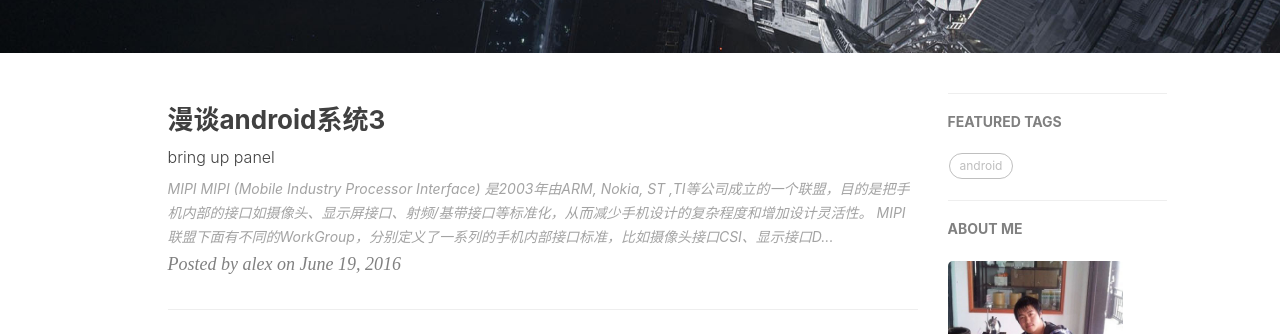
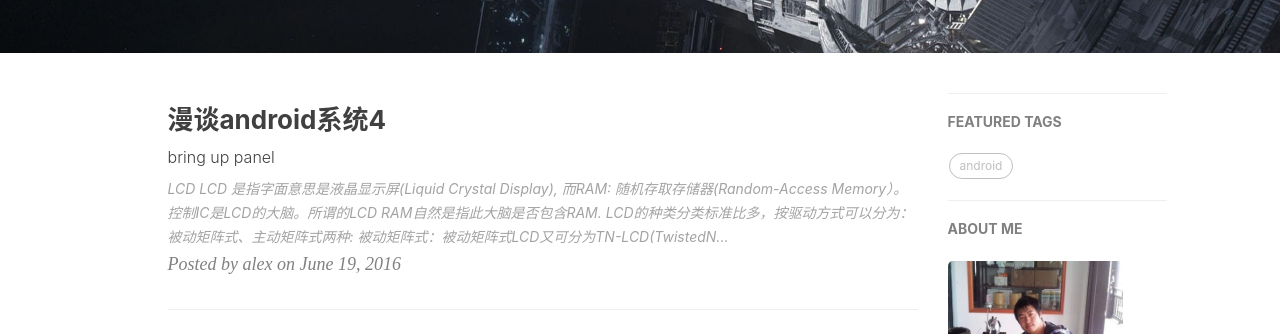
Before and after one commit to sunwujie/NingbinWang.github.io, a Jekyll site: the page built from index.html, in a window 1280 px wide. Shown: the part 365-699 px from the top of the page. Built offline with Jekyll 4.4.1, drawn with Linux system fonts in a browser that asks for light colours; nearby versions of some CDN libraries; the list of posts is cut into pages by our own code; comment, search, counter and statistics services are not loaded; some of the changed lines change nothing that is shown.

Commit message:
[alex][post]lcd

```diff
--- a/_posts/2016-06-19-android-4.md
+++ b/_posts/2016-06-19-android-4.md
@@ -1,6 +1,6 @@
 ---
 layout:     post
-title:      "漫谈android系统3"
+title:      "漫谈android系统4"
 subtitle:   " bring up panel "
 date:       2016-06-19 12:08:00
 author:     "alex"
@@ -9,17 +9,41 @@ catalog: true
 tags:
     - android
 ---
+## LCD
+
+LCD 是指字面意思是液晶显示屏(Liquid Crystal Display), 而RAM: 随机存取存储器(Random-Access Memory）。控制IC是LCD的大脑。所谓的LCD RAM自然是指此大脑是否包含RAM.
+
+LCD的种类分类标准比多，按驱动方式可以分为：被动矩阵式、主动矩阵式两种:
+
+* 被动矩阵式：被动矩阵式LCD又可分为TN-LCD(TwistedNematic-LCD，扭曲向列LCD)、STN—LCD(SuperTN-LCD，超扭曲向列LCD)和DSTN-LCD(Doublelayer STN-LCD，双层超扭曲向列LCD).
+* 主动矩阵式:目前应用比较广泛的主动矩阵式LCD，也称TFT-LCD。TFT-LCD 即是Thin-FilmTransistor Liquid-Crystal Display的缩写(薄膜电晶体液晶显示器)
+
+TFT-LCD 结构侧视图
+
+![](https://raw.githubusercontent.com/NingbinWang/NingbinWang.github.io/master/img/post/mipi/mipi4.png)
+
+其具体的物理定义请参照[Android LCD(一)：LCD基本原理篇 ](http://blog.csdn.net/xubin341719/article/details/9125583)
+
+LCD传输的信号有很多：
+* TTL（主要用于小屏）
+* LVDS，即Low Voltage Differential Signaling，是一种低压差分信号技术接口。克服以TTL电平方式传输宽带高码率数据时功耗大、EMI电磁干扰大等缺点而研制的一种数字视频信号传输方式
+* EDP
+* MIPI（我主要对此有过研究，因此在这个接口上会详细讲述）
+
+PS：基本上作为手机制造商来讲，会使用mipi作为接口，据我现在工作的华硕公司来讲，基本上使用的都是TM、BOE的panel。
+
+想要了解其他的借口信号可以参考[Android LCD(二)：LCD常用接口原理篇](http://blog.csdn.net/xubin341719/article/details/9125799)
 
 ## MIPI
 MIPI (Mobile Industry Processor Interface) 是2003年由ARM, Nokia, ST ,TI等公司成立的一个联盟，目的是把手机内部的接口如摄像头、显示屏接口、射频/基带接口等标准化，从而减少手机设计的复杂程度和增加设计灵活性。 MIPI联盟下面有不同的WorkGroup，分别定义了一系列的手机内部接口标准，比如摄像头接口CSI、显示接口DSI、射频接口DigRF、麦克风 /喇叭接口SLIMbus等。统一接口标准的好处是手机厂商根据需要可以从市面上灵活选择不同的芯片和模组，更改设计和功能时更加快捷方便。
 
 下图是以mipi为例的手机内部框架图：
 
-[]!(https://raw.githubusercontent.com/NingbinWang/NingbinWang.github.io/master/img/post/mipi/mipi1.jpg)
+![](https://raw.githubusercontent.com/NingbinWang/NingbinWang.github.io/master/img/post/mipi/mipi1.jpg)
 
 CSI/DSI分别是指其承载的是针对Camera或Display应用，都有复杂的协议结构。以DSI为例，其协议层结构如下：
 
-[]!(https://raw.githubusercontent.com/NingbinWang/NingbinWang.github.io/master/img/post/mipi/mipi2.jpg)
+![](https://raw.githubusercontent.com/NingbinWang/NingbinWang.github.io/master/img/post/mipi/mipi2.JPG)
 
 DSI (Display Serial Interface)定义了一个位于处理器和显示模组之间的高速串行接口
 
@@ -43,3 +67,37 @@ DSI分四层，对应D-PHY、DSI、DCS规范
 对于LP与HS各个状态所代表的状态表
 
 ![](https://raw.githubusercontent.com/NingbinWang/NingbinWang.github.io/master/img/post/mipi/mipi3.png)
+
+##### DSI时钟信号
+
+DSI 时钟 Lanes 有三种模式 Low power mode（LPM），Ultra Low power mode（ULPM超低俗），High Speed Clock mode（HSCM）
+可以参照上表做分析：
+
+![](https://raw.githubusercontent.com/NingbinWang/NingbinWang.github.io/master/img/post/mipi/mipi5.png)
+
+这部分内容主要是看时钟信号，后面会具体整理后上传
+
+小结：传输图像等数据是通过HSmode传输保证了数据的快速传递，而下相关的command去控制panel的寄存器就需要使用LPmode传输，可以保证数据的正确性。
+
+## bring up panel
+
+#####  拿到panel板子，首先问厂商要该板子的code，包括initial code，reset sequence ，porch setting。
+
+![](https://raw.githubusercontent.com/NingbinWang/NingbinWang.github.io/master/img/post/mipi/mipi6.png)
+
+图中相关信息
+* step 1-7  电压配置，LP11 拉高。
+* step 8-12  reset sequence （重要）
+* step 13-18  on command 点亮屏幕
+
+
+![](https://raw.githubusercontent.com/NingbinWang/NingbinWang.github.io/master/img/post/mipi/mipi7.jpg)
+
+这个是上电的sequence，包括前面的电压配置（不同电压之间的延时），reset sequence ， MIPI data&clock  ， command  ，最后是数据传输
+
+
+![](https://raw.githubusercontent.com/NingbinWang/NingbinWang.github.io/master/img/post/mipi/mipi8.jpg)
+
+Porch setting 数据正如前面所说，是DSI video mode的Timing
+
+##### 根据厂商panel 的 IC 和 code 计算timging ，填写xml文档。
```
Also changed, not shown: img/post/mipi/mipi4.png (added), img/post/mipi/mipi5.png (added), img/post/mipi/mipi6.png (added), img/post/mipi/mipi7.jpg (added), img/post/mipi/mipi8.jpg (added).
